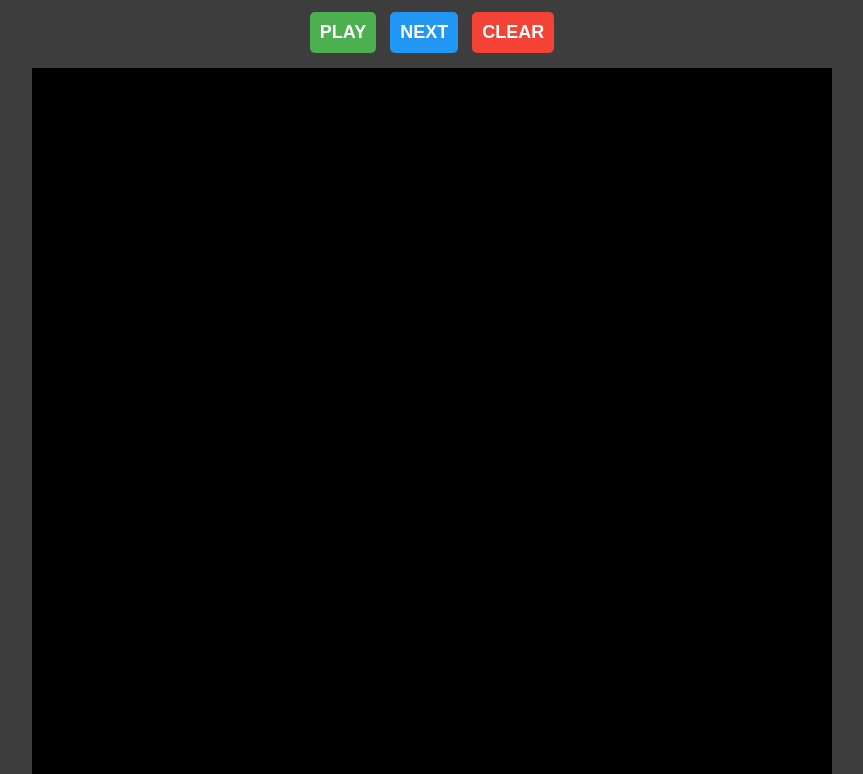
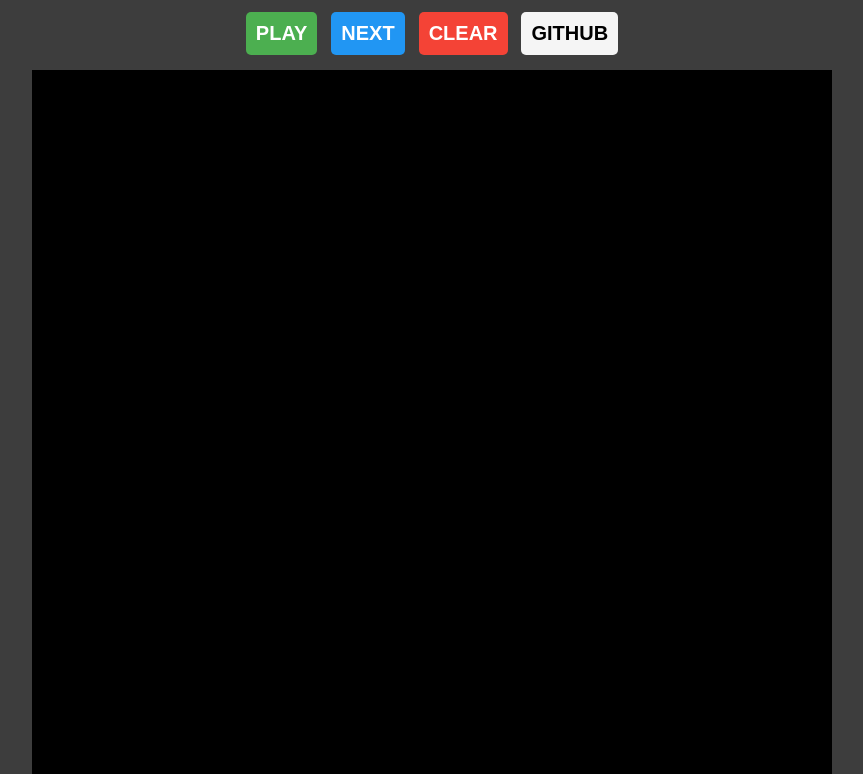
Before and after one commit to scifisatan/automataGoL, a plain HTML site: page index.html in a window 1280 px wide. Shown: the part 99-873 px from the top of the page, without its empty margins (208-1071 px from the left). Drawn offline with Linux system fonts and the light colour scheme.

Commit message:
github button added

```diff
--- a/index.html
+++ b/index.html
@@ -6,7 +6,7 @@
     <meta http-equiv="X-UA-Compatible" content="IE=edge">
     <meta property="og:title" content="Connway's Game of Life Simulation" />
     <meta property="og:url" content="https://abishrestha.com.np/automataGoL"" />
-    <link rel="stylesheet" type="text/css" href="./style.css">
+    <link rel=" stylesheet" type="text/css" href="./style.css">
     <meta name="viewport" content="width=device-width, initial-scale=1.0">
 
     <title>Automata</title>
@@ -16,14 +16,13 @@
     <h1>Connway's Game of Life</h1>
     <p>Implemented using Vanilla JS</p>
     <p>
-       <button type="button" id="playbtn" onclick="play()">Play</button>
-
-       <button type="button" id = "nextbtn" onclick="nextCanvas()">Next</button>
+        <button type="button" id="playbtn" onclick="play()">Play</button>
+        <button type="button" id="nextbtn" onclick="nextCanvas()">Next</button>
         <button type="button" id="clearbtn" onclick="clearCanvas()">Clear</button>
-
+        <button id="githubBtn" onclick="document.location='https:\/\/github.com/scifisatan/automataGoL'">Github</button>
     </p>
     <canvas id="mycanvas" width="800" height="800"></canvas>
-    <script src="./script.js?v=11"></script>
+    <script src="./script.js"></script>
 </body>
 
 </html>
--- a/script.js
+++ b/script.js
@@ -85,8 +85,10 @@ let intervalId;
 function play() {
 
   if (!isPlaying) {
+    document.getElementById("playbtn").innerText = "Pause"
+
     isPlaying = true;
-    document.getElementById("playbtn").innerText = "Pause"
+
     intervalId = setInterval(() => {
       computeNextBoard(currentBoard, nextBoard);
       [currentBoard, nextBoard] = [nextBoard, currentBoard];
@@ -99,6 +101,7 @@ function play() {
           if (currentBoard[i][j] === 1) {
             allDead = false;
             break;
+
           }
         }
         if (!allDead) break;
--- a/style.css
+++ b/style.css
@@ -2,7 +2,7 @@ body {
     margin: 0px;
     padding: 0px;
     background-color: #3d3d3d;
-    color: #c8c8c8;
+    color: #eaeaea;
     font-family: 'Roboto', sans-serif;
 
     /* To prevent select at double click*/
@@ -17,65 +17,8 @@ canvas {
     background-color: rgb(0, 0, 0);
 }
 
-p,h1{
-    margin: 10px;
-    text-align: center;
-}
-
+p,
 h1 {
-    font-size: 3rem;
-}
-
-button {
-    background-color: #ff5f5f;
-    color: #ffffff;
-    border: none;
-    padding: 10px;
-    border-radius: 5px;
-    margin: 10px;
-    font-size: 1rem;
-    cursor: pointer;
-    outline: none;
-    transition: all 0.3s ease-in-out;
-}
-
-button:hover {
-    background-color: #ff4141;
-}
-
-#colorbtn.white {
-    background-color: #c8c8c8;
-    color: #3d3d3d;
-}
-
-#colorbtn.white:hover {
-    background-color: #a8a8a8;
-}
-
-#mycanvas {
-    display: block;
-    margin: 0 auto;
-}
-body {
-    margin: 0px;
-    padding: 0px;
-    background-color: #3d3d3d;
-    color: #c8c8c8;
-    font-family: 'Roboto', sans-serif;
-
-    /* To prevent select at double click*/
-    -webkit-user-select: none;
-    user-select: none;
-}
-
-canvas {
-    margin: 10px;
-    padding: 0px;
-    /*border: 1px dotted red;*/
-    background-color: rgb(0, 0, 0);
-}
-
-p,h1{
     margin: 10px;
     text-align: center;
 }
@@ -90,10 +33,15 @@ button {
     padding: 10px;
     border: none;
     border-radius: 5px;
-    font-size: 18px;
+    font-size: 20px;
     font-weight: bold;
     text-transform: uppercase;
     cursor: pointer;
+}
+
+#githubBtn {
+    background-color: #f5f5f5;
+    color: #000000;
 }
 
 #playbtn {
@@ -115,6 +63,7 @@ button {
     background-color: #9c27b0;
     color: white;
 }
+
 #pausebtn {
     background-color: #008CBA;
     color: white;
```
Lines whose indentation alone changed are shown as unchanged.
